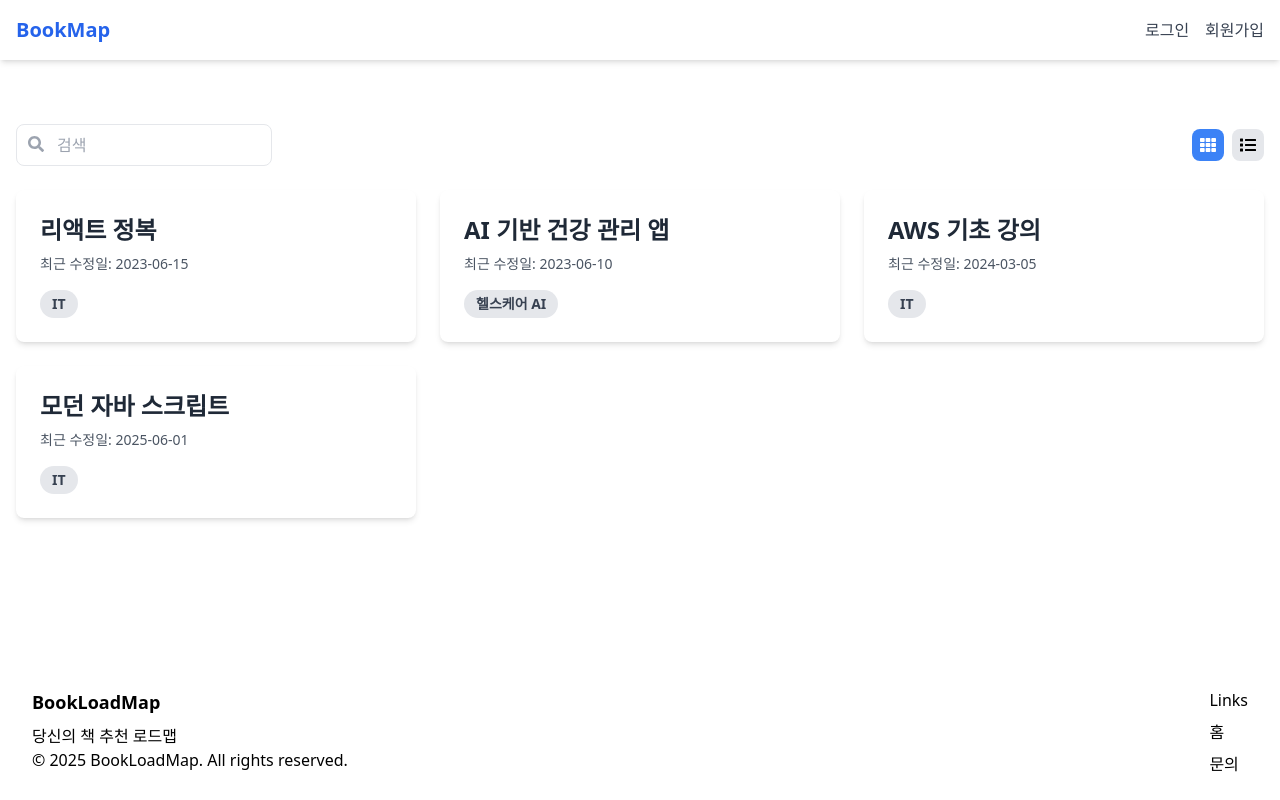
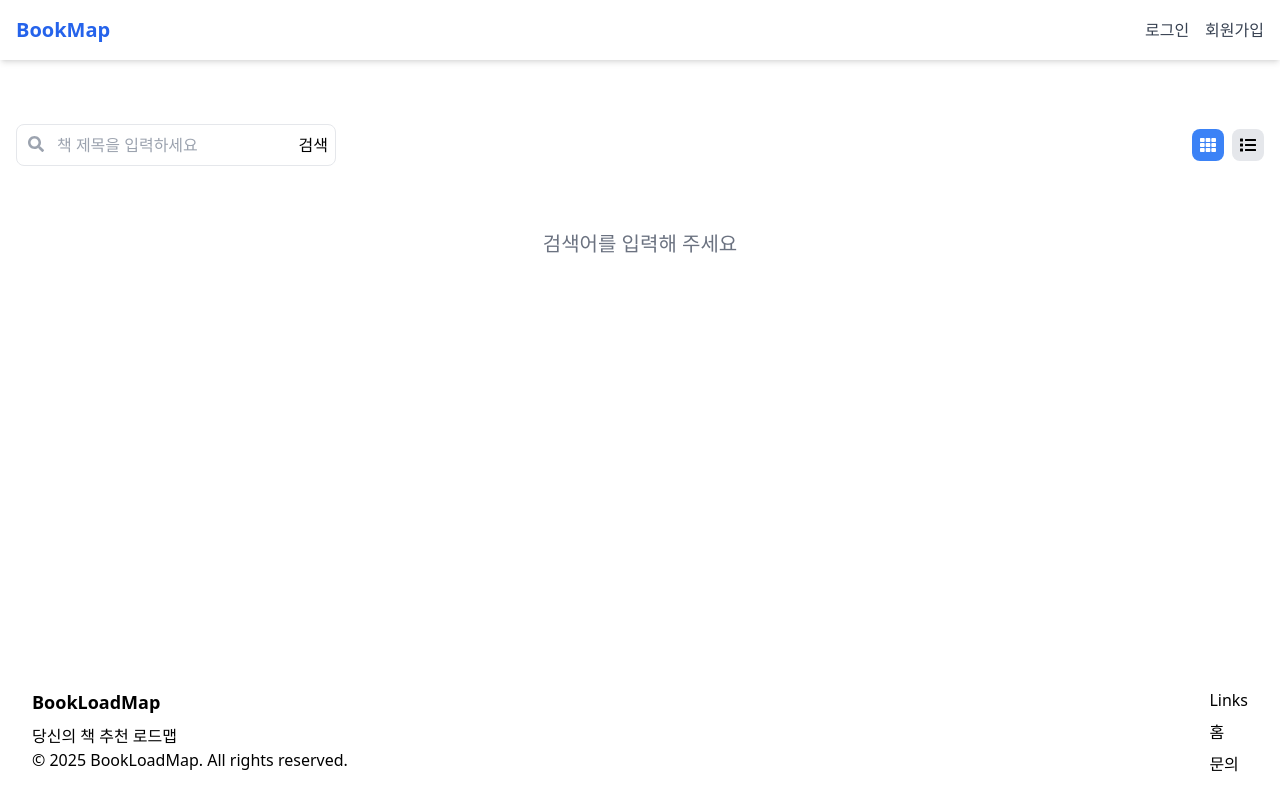
Before and after one commit to yeop7569/BookLoadMap, a React (Vite) app: page /detail in a window 1280 px wide. Built offline with nearby package versions, Linux system fonts and the light colour scheme.

Commit message:
카카오 도서 API 적용 검색엔진 추가

```diff
--- a/src/pages/DetailPage.jsx
+++ b/src/pages/DetailPage.jsx
@@ -1,106 +1,146 @@
-import React from 'react';
+import React, { useState } from 'react';
 import { Link } from 'react-router-dom';
 import { FaSearch, FaList, FaTh } from 'react-icons/fa';
-import { useState } from 'react';
-
 
 export default function DetailPage() {
   const [searchText, setSearchText] = useState('');
   const [isGridView, setIsGridView] = useState(true);
-  const dummyData = [
+
+  const [books, setBooks] = useState([]);
+  const [loading, setLoading] = useState(false);
+  const [error, setError] = useState('');
+
+  // 카카오 책 검색 API 호출
+  const searchBooks = async () => {
+    if (!searchText.trim()) {
+      setBooks([]);
+      return;
+    }
+    setLoading(true);
+    setError('');
+    try {
+      const res = await fetch(
+        `https://dapi.kakao.com/v3/search/book?target=title&query=${encodeURIComponent(
+          searchText
+        )}`,
         {
-      id: 1,
-      title: '리액트 정복',
-      lastModified: '2023-06-15',
-      category: 'IT',
+          headers: {
+            Authorization: `KakaoAK ${import.meta.env.VITE_KAKAO_API_KEY}`,
           },
-    {
-      id: 2,
-      title: 'AI 기반 건강 관리 앱',
-      lastModified: '2023-06-10',
-      category: '헬스케어 AI',
-    },
-    {
-      id: 3,
-      title: 'AWS 기초 강의 ',
-      lastModified: '2024-03-05',
-      category: 'IT',
-    },
-    {
-      id: 4,
-      title: '모던 자바 스크립트',
-      lastModified: '2025-06-01',
-      category: 'IT',
-    },
-  ];
-    const filteredData = dummyData.filter(item =>
-    item.title.toLowerCase().includes(searchText.toLowerCase()),
+        }
       );
+      if (!res.ok) throw new Error('API 요청 실패');
+      const data = await res.json();
+      setBooks(data.documents || []);
+    } catch (e) {
+      setError(e.message || '에러가 발생했어요.');
+    } finally {
+      setLoading(false);
+    }
+  };
+
+  const thumb = (url) => url || 'https://placehold.co/400x400?text=No+Image';
+
   return (
-
-
-
-
     <div className="container mx-auto px-4 py-16">
-      <div className="mb-6 flex flex-col sm:flex-row items-center justify-between">
-        <div className="relative w-full sm:w-64 mb-4 sm:mb-0">
+      {/* 상단: 검색 + 뷰 토글 */}
+      <div className="mb-6 flex flex-col sm:flex-row items-center justify-between gap-3">
+        <div className="relative w-full sm:w-80">
           <input
             type="text"
-            placeholder="검색"
-            className="w-full pl-10 pr-4 py-2 border rounded-lg focus:outline-none focus:ring-2 focus:ring-blue-500"
+            placeholder="책 제목을 입력하세요"
+            className="w-full pl-10 pr-24 py-2 border rounded-lg focus:outline-none focus:ring-2 focus:ring-blue-500"
             value={searchText}
-            onChange={e => setSearchText(e.target.value)}
+            onChange={(e) => setSearchText(e.target.value)}
+            onKeyDown={(e) => e.key === 'Enter' && searchBooks()}
             aria-label="검색"
           />
           <FaSearch className="absolute left-3 top-3 text-gray-400" />
+          <button
+            onClick={searchBooks}
+            className="absolute right-2 top-1/2 -translate-y-1/2 btn btn-primary btn-sm"
+          >
+            검색
+          </button>
         </div>
+
         <div className="flex space-x-2">
           <button
             onClick={() => setIsGridView(true)}
-            className={`p-2 rounded-lg focus:outline-none focus:ring-2 focus:ring-blue-500 ${isGridView ? 'bg-blue-500 text-white' : 'bg-gray-200'}`}
+            className={`p-2 rounded-lg focus:outline-none focus:ring-2 focus:ring-blue-500 ${
+              isGridView ? 'bg-blue-500 text-white' : 'bg-gray-200'
+            }`}
             aria-label="Grid view"
+            title="그리드 보기"
           >
             <FaTh />
           </button>
           <button
             onClick={() => setIsGridView(false)}
-            className={`p-2 rounded-lg focus:outline-none focus:ring-2 focus:ring-blue-500 ${!isGridView ? 'bg-blue-500 text-white' : 'bg-gray-200'}`}
+            className={`p-2 rounded-lg focus:outline-none focus:ring-2 focus:ring-blue-500 ${
+              !isGridView ? 'bg-blue-500 text-white' : 'bg-gray-200'
+            }`}
             aria-label="List view"
+            title="리스트 보기"
           >
             <FaList />
           </button>
         </div>
       </div>
-      {filteredData.length === 0 ? (
+
+      {/* 상태 표시 */}
+      {loading && (
+        <div className="text-center py-10 text-gray-500">불러오는 중...</div>
+      )}
+      {error && (
+        <div className="text-center py-4 text-red-500">{error}</div>
+      )}
+
+      {/* 결과 영역 */}
+      {!loading && !error && (
+        <>
+          {books.length === 0 ? (
             <div className="text-center py-10">
-          <p className="text-xl text-gray-600">
-            {searchText ? '검색 결과가 없습니다' : '목록이 없습니다'}
+              <p className="text-xl text-gray-500">
+                {searchText ? '검색 결과가 없습니다' : '검색어를 입력해 주세요'}
               </p>
             </div>
           ) : (
             <div
-          className={`grid gap-6 ${isGridView ? 'grid-cols-1 sm:grid-cols-2 lg:grid-cols-3' : 'grid-cols-1'}`}
+              className={`grid gap-6 ${
+                isGridView ? 'grid-cols-1 sm:grid-cols-2 lg:grid-cols-3' : 'grid-cols-1'
+              }`}
             >
-          {filteredData.map(item => (
+              {books.map((b) => {
+                const key = `${b.isbn}_${b.datetime || b.title}`;
+                return (
                   <Link
-              key={item.id}
-              className="bg-white rounded-lg shadow-md overflow-hidden transition-transform duration-300 hover:scale-105"
-              to={`/canvases/${item.id}`}
+                    key={key}
+                    className="bg-white rounded-lg shadow-md overflow-hidden transition-transform duration-300 hover:scale-105 flex flex-col items-center"
+                    to={`/books/${encodeURIComponent(b.isbn || b.title)}`}
                   >
-              <div className="p-6">
-                <h2 className="text-2xl font-bold mb-2 text-gray-800">
-                  {item.title}
+                    <img
+                      src={thumb(b.thumbnail)}
+                      alt={b.title}
+                      className="w-40 sm:w-32 aspect-[2/3] object-cover rounded-t mb-4"
+                    />
+                    <div className="p-4 w-full">
+                      <h2 className="text-lg font-bold text-gray-900 line-clamp-2">
+                        {b.title}
                       </h2>
-                <p className="text-sm text-gray-600 mb-4">
-                  최근 수정일: {item.lastModified}
+                      <p className="text-sm text-gray-700 mt-1">
+                        {Array.isArray(b.authors) && b.authors.length > 0
+                          ? b.authors.join(', ')
+                          : '저자 정보 없음'}
                       </p>
-                <span className="inline-block px-3 py-1 text-sm font-semibold text-gray-700 bg-gray-200 rounded-full">
-                  {item.category}
-                </span>
+                      <p className="text-xs text-gray-500 mt-1">{b.publisher}</p>
                     </div>
                   </Link>
-          ))}
+                );
+              })}
             </div>
+          )}
+        </>
       )}
     </div>
   );
```
Also changed, not shown: 1 other file (tests, documents, lock files or other folders). Lines whose indentation alone changed are shown as unchanged.
